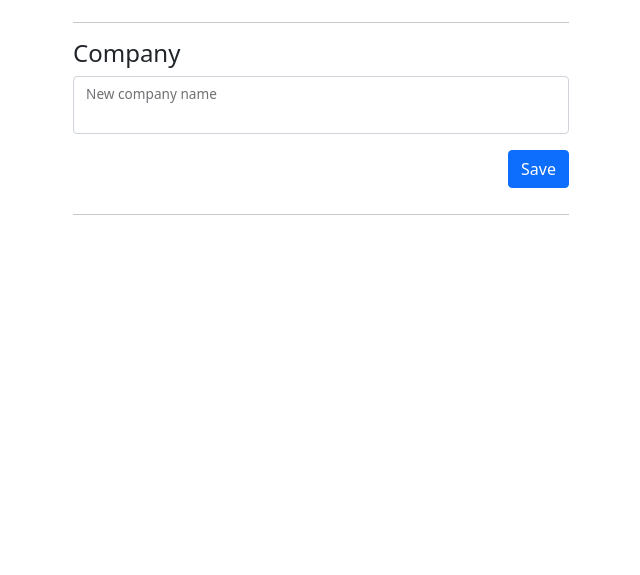
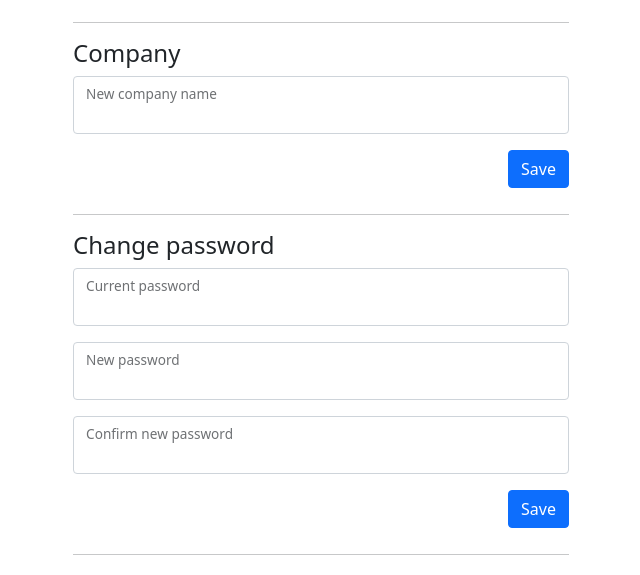
Before and after one commit to caioafb/pennywiser, a Django app: page /settings in a window 1280 px wide. Shown: the part 611-1186 px from the top of the page, without its empty margins (319-959 px from the left). Before the commit the page ends 826 px from the top, so only its background shows below. Run offline with Django 5.2, Linux system fonts and the light colour scheme; the visitor is signed in with stand-in values (Sample User, id 1).

Commit message:
Add function to change user password

```diff
--- a/core/templates/core/settings.html
+++ b/core/templates/core/settings.html
@@ -61,6 +61,26 @@
         </form>
         <br><br>
         <hr>
+        <h4>Change password</h4>
+        <form action="{% url 'settings' %}" method="post">
+            {% csrf_token %}
+            <div class="form-floating mb-3">
+                <input class="form-control" autocomplete="off" id="current_password" name="current_password" type="password" required>
+                <label for="new_account">Current password</label>
+            </div>
+            <div class="form-floating mb-3">
+                <input class="form-control" autocomplete="off" id="new_password" name="new_password" type="password" required>
+                <label for="new_account">New password</label>
+            </div>
+            <div class="form-floating mb-3">
+                <input class="form-control" autocomplete="off" id="confirmation" name="confirmation" type="password" required>
+                <label for="new_account">Confirm new password</label>
+            </div>
+            <input type="hidden" name="option" value="change_password">
+            <input class="btn btn-primary" type="submit" value="Save">
+        </form>
+        <br><br>
+        <hr>
 
     </div>
 
--- a/core/views.py
+++ b/core/views.py
@@ -806,6 +806,22 @@ def settings(request):
             request.session["companies"] = companies
             message = "New company saved."
 
+        elif request.POST["option"] == "change_password":
+            current_password = request.POST["current_password"]
+            new_password = request.POST["new_password"]
+            confirmation = request.POST["confirmation"]
+            user = request.user
+
+            if user.check_password(current_password):
+                if new_password != confirmation:
+                    error = "Passwords must match."
+                else:
+                    user.set_password(new_password)
+                    user.save()
+                    message = "Password changed successfully."
+            else:
+                error = "Incorrect password."
+
     return render(request, "core/settings.html", {
         "message": message,
         "error": error,
```
